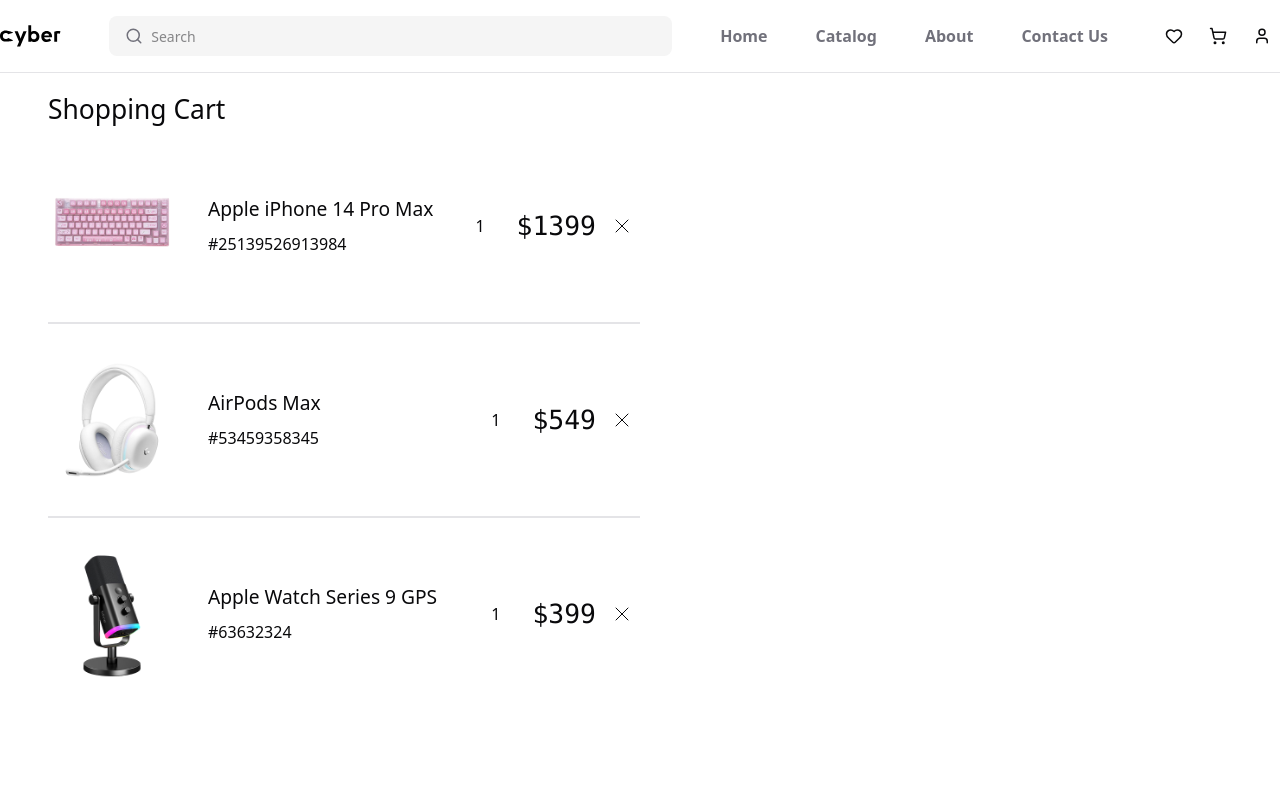
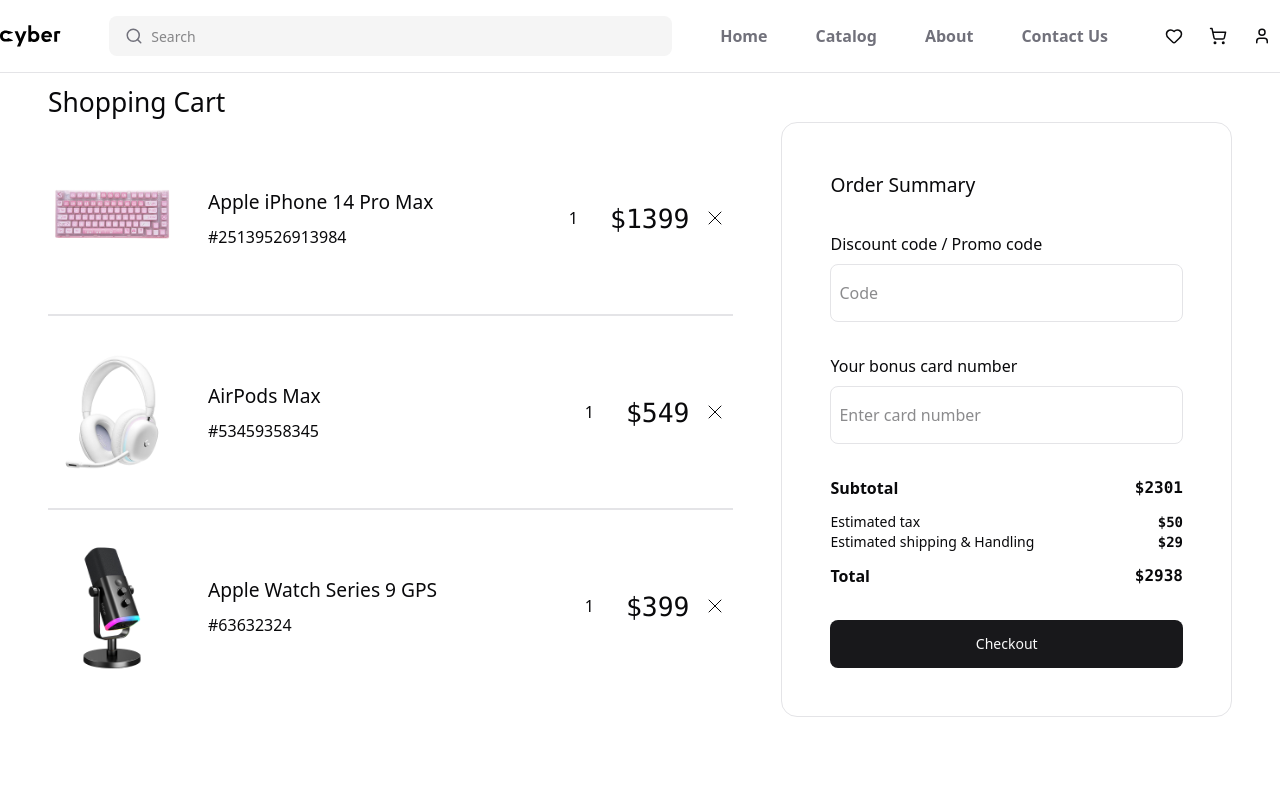
Before and after one commit to DFirenice/Keyboards-shop-FE, a Next.js app: page /cart in a window 1280 px wide. Shown: the top 800 px of the page. Built offline with nearby package versions, Linux system fonts and the light colour scheme.

Commit message:
Shopping Cart's Order Total

```diff
--- a/src/app/(app)/cart/page.tsx
+++ b/src/app/(app)/cart/page.tsx
@@ -1,5 +1,7 @@
+import { Button } from "@/components/ui/button"
 import Heading from "@/components/ui/Heading"
 import IconButton from "@/components/ui/IconButton"
+import { cn } from "@/lib/utils"
 import Image from "next/image"
 
 const cartItems = [
@@ -29,13 +31,22 @@
   }
 ]
 
+const PriceLabel = ({ label, price, isLeading }: { label: string, price: number, isLeading?: boolean }) => {
+    return (
+        <div className={cn("flex flex-row justify-between gap-2 text-sm", { "my-3 text-md": isLeading })}>
+            <span className={cn({ "font-semibold": isLeading })}>{label}</span>
+            <span className="font-semibold font-mono">${price}</span>
+        </div>
+    )
+}
+
 const ShoppingCartPage = () => {
     return (
         <section className="w-full px-12 grid place-items-center min-h-dvh">
             <div className="container mx-auto">
-                <div>
-                    <Heading size="large">Shopping Cart</Heading>
-                    <div className="w-1/2">
+                <Heading size="large">Shopping Cart</Heading>
+                <div className="flex flex-wrap flex-row *:grow justify-between gap-12">
+                    <div>
                         <ul className="*:not-last:border-b-border *:not-last:border-b-2">
                             { cartItems.map(({ id, price, image, quantity, name }) => (
                                 <div key={id} className="relative flex flex-row gap-8 items-center py-8">
@@ -57,6 +68,26 @@
                             )) }
                         </ul>
                     </div>
+                    <div className="rounded-2xl border-border border-1 p-12 space-y-8">
+                        <Heading className="font-medium" size="medium">Order Summary</Heading>
+                        <div className="flex flex-col gap-2">
+                            <span>Discount code / Promo code</span>
+                            <input placeholder="Code" className="px-2 py-4 border-border border-1 rounded-md text-secondary-foreground" />
+                        </div>
+                        <div className="flex flex-col gap-2">
+                            <span>Your bonus card number</span>
+                            <input placeholder="Enter card number" className="px-2 py-4 border-border border-1 rounded-md text-secondary-foreground" />
+                        </div>
+                        <div>
+                            <PriceLabel isLeading label="Subtotal" price={2301} />
+
+                            <PriceLabel label="Estimated tax" price={50} />
+                            <PriceLabel label="Estimated shipping & Handling" price={29} />
+
+                            <PriceLabel isLeading label="Total" price={2938} />
+                        </div>
+                        <Button className="w-full py-6" size="lg">Checkout</Button>
+                    </div>
                 </div>
             </div>
         </section>
```
